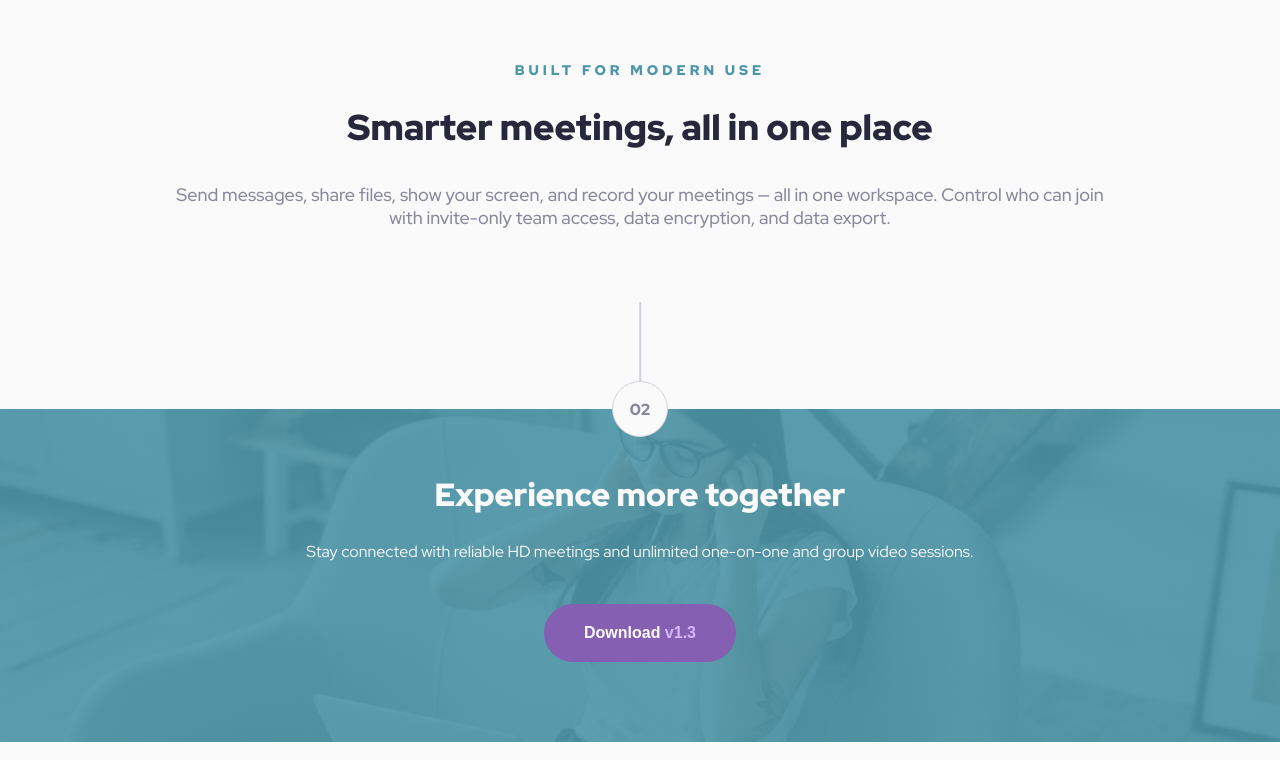
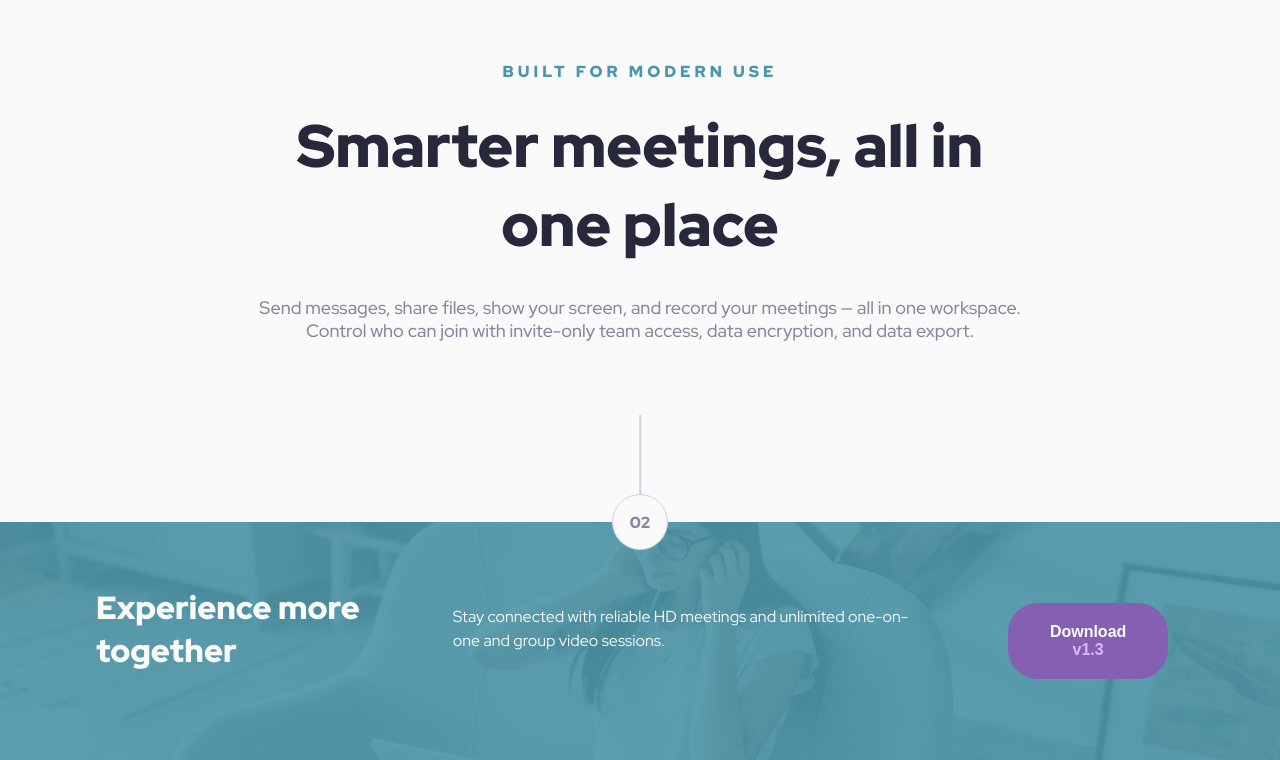
Before and after one commit to maryam-hytham/meet-landing-page, a plain HTML site: page index.html in a window 1280 px wide. Shown: the part 1114-1874 px from the top of the page. Drawn offline with Linux system fonts and the light colour scheme.

Commit message:
Refactor content structure and styles for improved layout and readability

```diff
--- a/index.html
+++ b/index.html
@@ -58,28 +58,29 @@
         />
       </div>
 
-      <div class="title">
-        <p>Built for modern use</p>
-        <h2>Smarter meetings, all in one place</h2>
+      <div class="middle__content">
+        <div class="title">
+          <p>Built for modern use</p>
+          <h2>Smarter meetings, all in one place</h2>
+        </div>
+        <p>
+          Send messages, share files, show your screen, and record your meetings
+          — all in one workspace. Control who can join with invite-only team
+          access, data encryption, and data export.
+        </p>
       </div>
-      <p>
-        Send messages, share files, show your screen, and record your meetings —
-        all in one workspace. Control who can join with invite-only team access,
-        data encryption, and data export.
-      </p>
     </main>
     <footer class="footer__cta">
       <div class="number">02</div>
       <div class="footer">
-        <div class="overlay"></div>
         <div class="footer__content">
           <h2>Experience more together</h2>
           <p>
             Stay connected with reliable HD meetings and unlimited one-on-one
             and group video sessions.
           </p>
+          <button class="button-purple">Download<span> v1.3</span></button>
         </div>
-        <button class="button-purple">Download<span> v1.3</span></button>
       </div>
     </footer>
   </body>
--- a/styles.css
+++ b/styles.css
@@ -217,8 +217,14 @@ button {
       min-height: 300px;
       text-align: center;
     }
-    .image__collage {
-      g
+    .title p {
+      font-size: 1rem;
+    }
+    .title h2 {
+      font-size: 60px;
+    }
+    .middle__content {
+      padding: 0 6rem;
     }
     .footer {
       margin: -28px -10rem -5rem;
@@ -230,5 +236,13 @@ button {
         url(./starter-code/assets/desktop/image-footer.jpg) center/cover
           no-repeat;
     }
+    .footer__content {
+      padding: 0 4rem;
+      display: flex;
+      text-align: start;
+      justify-content: center;
+      gap: 4rem;
+      align-items: center;
+    }
   }
 }
```
